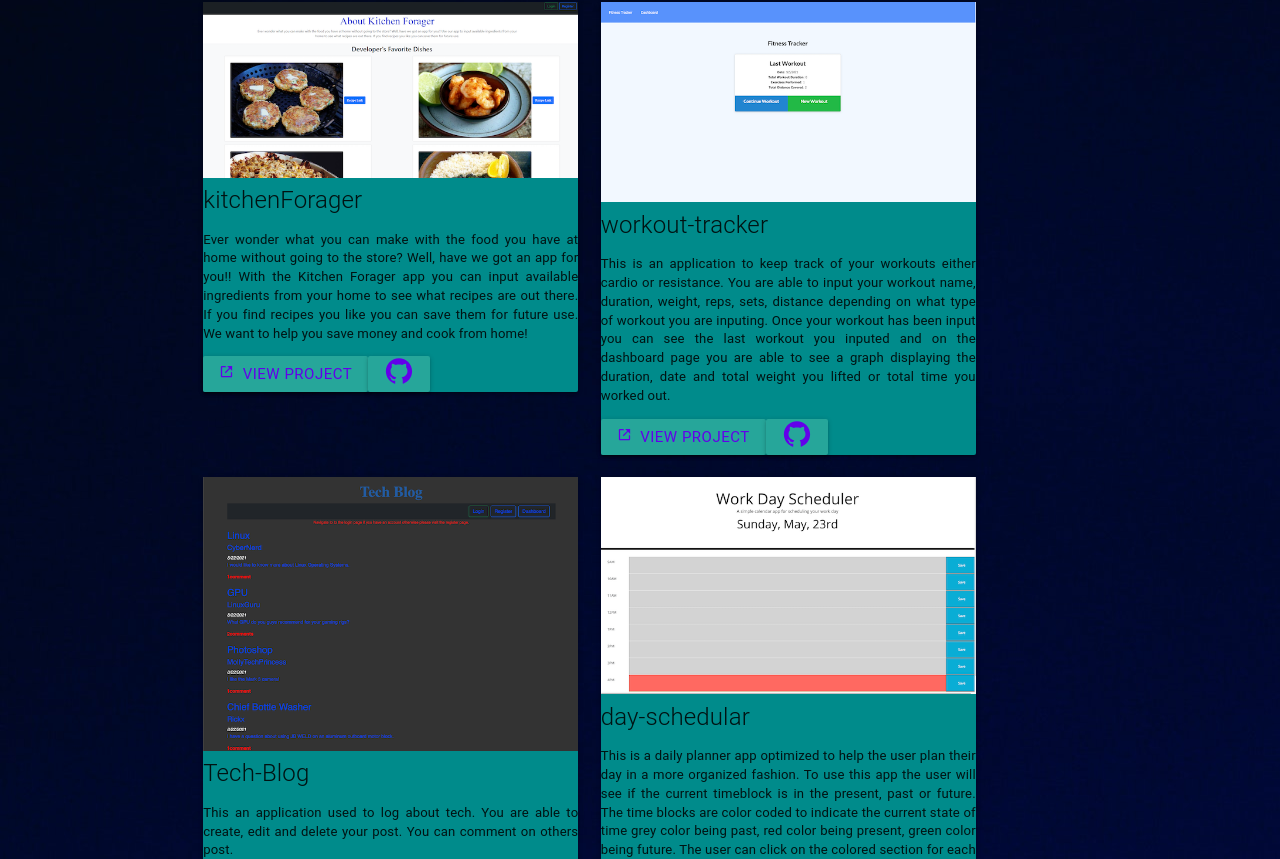
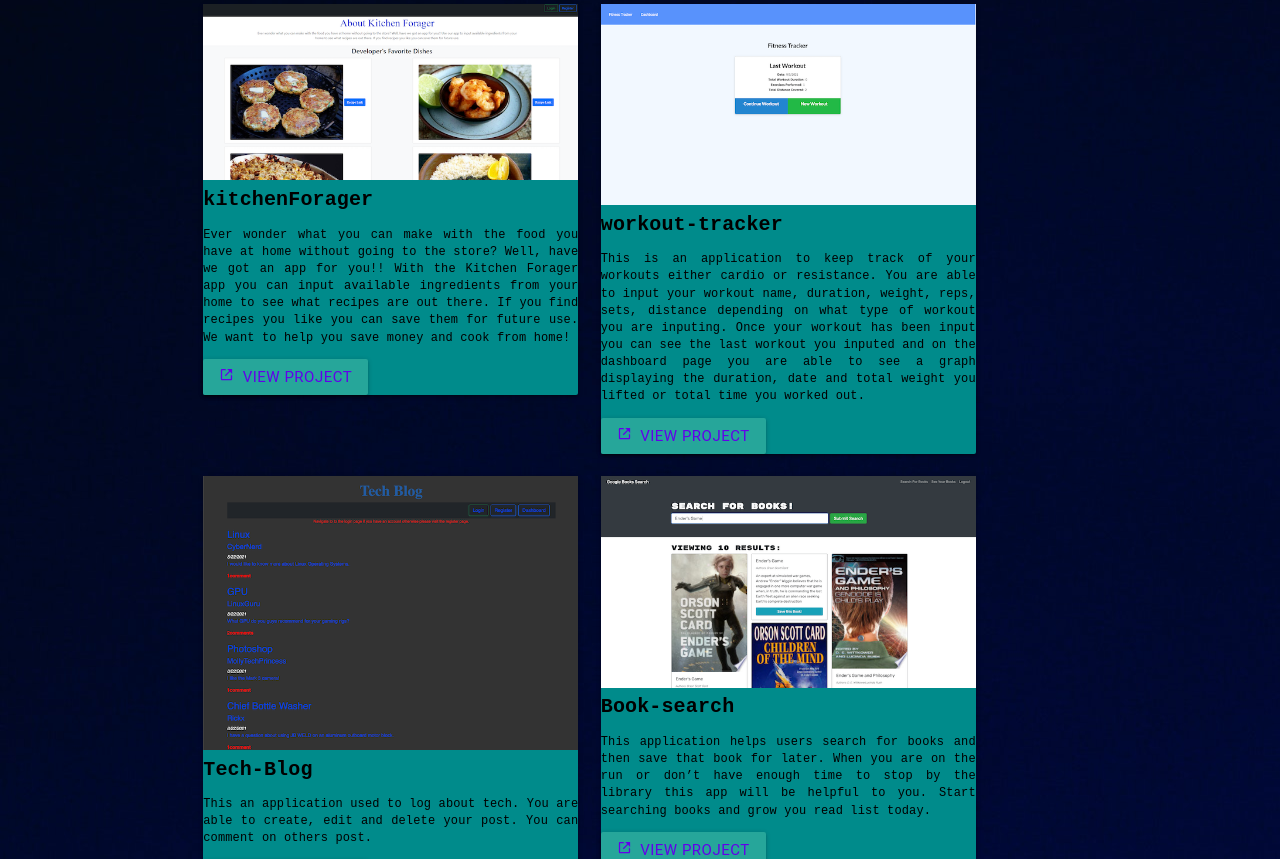
Before and after one commit to Landon0615/React-Portfolio, a React (Create React App) app: page /projects in a window 1280 px wide. Shown: the part 661-1520 px from the top of the page. Built offline with nearby package versions, Linux system fonts and the light colour scheme.

Commit message:
Fxed project links

```diff
--- a/src/components/Header.js
+++ b/src/components/Header.js
@@ -49,7 +49,7 @@ export const Header = () => {
        <Typography className={classes.title} variant="h4">
            <ReactTypingEffect text={["About Me"]}/>
        </Typography>
-       <Box sx={{ textAlign: 'center', m: 1, fontFamily: 'Monospace', fontSize: 20, color: '#607d8b', fontWeight: 'bold'}}>Hello my name is Landon Waddell I am originally from Austin, Texas. I am currently living in Denver Colorado and working as a Toyota Master Technician. My educational back ground is I graduated from Ponderosa High School in 2011. I went to San Juan college in Farmington, New Mexico and graduated with an Associates in Applied Science concentrated in Toyota Automotive systems. I have now been working for Groove Toyota for six and half years. I am currently eager to move into the software development industry and possibly further my education.</Box>
+       <Box sx={{ textAlign: 'center', m: 1, fontFamily: 'Monospace', fontSize: 20, color: '#607d8b', fontWeight: 'bold'}}>Toyota Technician | Software Developer | Hardware Enthusiast</Box>
         </Box>
 
     );
--- a/src/components/ProjectCards.js
+++ b/src/components/ProjectCards.js
@@ -4,7 +4,7 @@ import Card from "react-bootstrap/Card";
 import {  Col } from "react-bootstrap";
 import Button from "react-bootstrap/Button";
 import { BiLinkExternal } from "react-icons/bi";
-import { AiFillGithub } from "react-icons/ai";
+// import { AiFillGithub } from "react-icons/ai";
 
 function ProjectCards(props) {
   return (
@@ -13,17 +13,17 @@ function ProjectCards(props) {
     <Card className="project-card-view transparentHover" style={{ width: '25rem', background: '#008b8b' }} >
       <Card.Img  src={props.imgPath} alt="card-img" style={{ width: '25rem', background: '#008b8b' }} />
       <Card.Body>
-        <Card.Title>{props.title}</Card.Title>
-        <Card.Text style={{ textAlign: "justify" }}>
+        <Card.Title style={{  fontFamily: 'Monospace', fontSize: 20, color: 'black', fontWeight: 'bold' }}>{props.title}</Card.Title>
+        <Card.Text style={{ textAlign: "justify", fontFamily: 'Monospace', fontSize: 12, color: 'black' }}>
           {props.description}
         </Card.Text>
         <Button style={{color: "#6200ea", fontSize: '15px'}} variant="primary" href={props.link} target="_blank">
           <BiLinkExternal /> &nbsp;
           {props.isBlog ? "View Blog" : "View Project"}
         </Button>
-        <Button>
+        {/* <Button>
         <AiFillGithub   style={{color: "#6200ea", fontSize: '30px'}} href={props.link} />
-        </Button>
+        </Button> */}
       </Card.Body>
     </Card>
 
--- a/src/components/Projects.js
+++ b/src/components/Projects.js
@@ -4,7 +4,7 @@ import { Container, Row, Col } from "react-bootstrap";
 import Navbar from './Navbar'
 import ProjectCard from "./ProjectCards";
 import budgetTracker from "./images/budget-tracker.png";
-import daySchedular from "./images/day-schedular.png";
+import bookSearch from "./images/Book-search.png";
 import kitchenForager from "./images/kitchenForager.png";
 import noteTaker from "./images/Note-Taker.png";
 import techBlog from "./images/Tech-Blog.png";
@@ -32,7 +32,7 @@ function Projects() {
               isBlog={false}
               title="Note-Taker"
               description="This is an application to let the user create a note, save a note and delete a note."
-              link="https://github.com/Landon0615/Note_Taker"
+              link=" https://note-taker-proto-type.herokuapp.com"
                        />
 
           </Col>
@@ -43,7 +43,7 @@ function Projects() {
               isBlog={false}
               title="budget-tracker"
               description="This is an application to keep track of your finances online or offline. You are able to add a deposit or a withdraw and then a graph will be generated. This app is intended to help you keep track you spending online and offline."
-              link="https://github.com/Landon0615/BudgetTracker-Offline-Online"
+              link="https://budgettracken.herokuapp.com"
             />
           </Col>
 
@@ -53,7 +53,7 @@ function Projects() {
               isBlog={false}
               title="kitchenForager"
               description="Ever wonder what you can make with the food you have at home without going to the store? Well, have we got an app for you!! With the Kitchen Forager app you can input available ingredients from your home to see what recipes are out there. If you find recipes you like you can save them for future use. We want to help you save money and cook from home!"
-              link="https://github.com/JamesO1231/kitchenForager"
+              link="https://kitchenforager.herokuapp.com"
             />
           </Col>
 
@@ -63,7 +63,7 @@ function Projects() {
               isBlog={false}
               title="workout-tracker"
               description="This is an application to keep track of your workouts either cardio or resistance. You are able to input your workout name, duration, weight, reps, sets, distance depending on what type of workout you are inputing. Once your workout has been input you can see the last workout you inputed and on the dashboard page you are able to see a graph displaying the duration, date and total weight you lifted or total time you worked out."
-              link="https://github.com/Landon0615/Workout-Tracker"
+              link="https://workout-tracken.herokuapp.com/?id=61357a31c62a1a00163b7ae6"
             />
           </Col>
 
@@ -73,17 +73,17 @@ function Projects() {
               isBlog={false}
               title="Tech-Blog"
               description="This an application used to log about tech. You are able to create, edit and delete your post. You can comment on others post."
-              link="https://github.com/Landon0615/Tech-Blog"
+              link="https://landon-tech-blog.herokuapp.com"
             />
           </Col>
 
           <Col md={4} className="project-card">
             <ProjectCard
-              imgPath={daySchedular}
+              imgPath={bookSearch}
               isBlog={false}
-              title="day-schedular"
-              description="This is a daily planner app optimized to help the user plan their day in a more organized fashion. To use this app the user will see if the current timeblock is in the present, past or future. The time blocks are color coded to indicate the current state of time grey color being past, red color being present, green color being future. The user can click on the colored section for each time block and type in a planned even for that time then click the blue save button to the right of the time block. Even when the page is reloaded the saved event will still be present so the user can close and open the application when needed."
-              link="https://github.com/Landon0615/Day-Scheduler"
+              title="Book-search"
+              description="This application helps users search for books and then save that book for later. When you are on the run or don’t have enough time to stop by the library this app will be helpful to you. Start searching books and grow you read list today."
+              link="https://booksearchmern.herokuapp.com"
             />
           </Col>
         </Row>
```
Also changed, not shown: src/components/images/Book-search.png (added), src/components/images/day-schedular.png (deleted).
